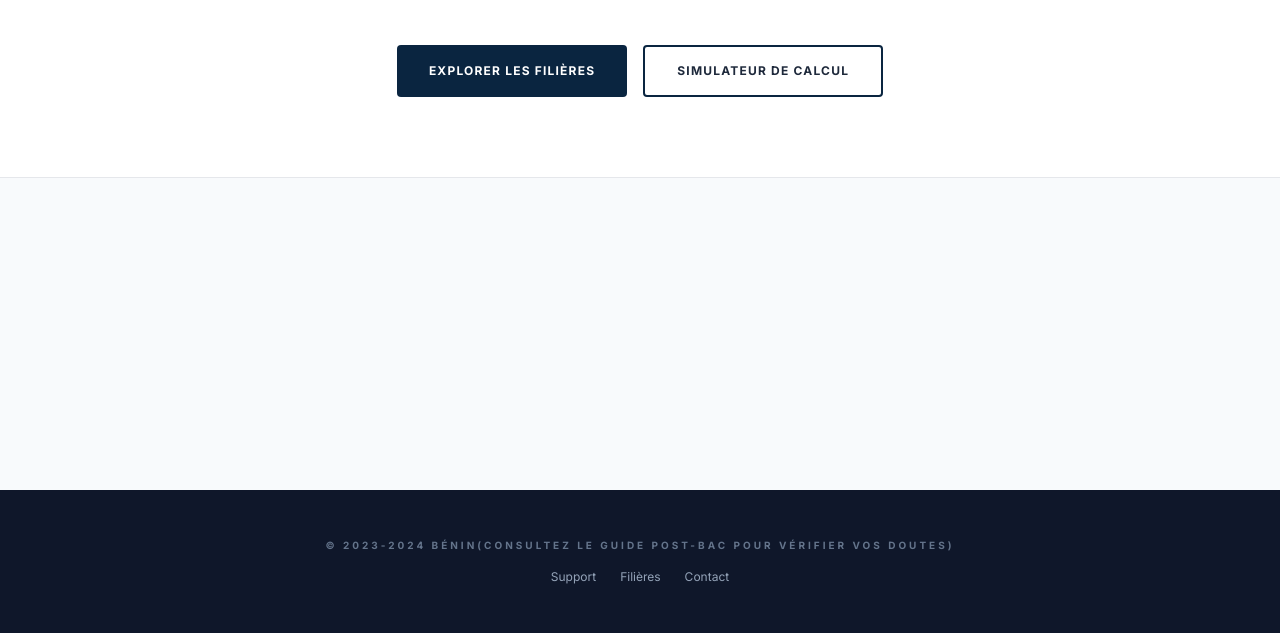
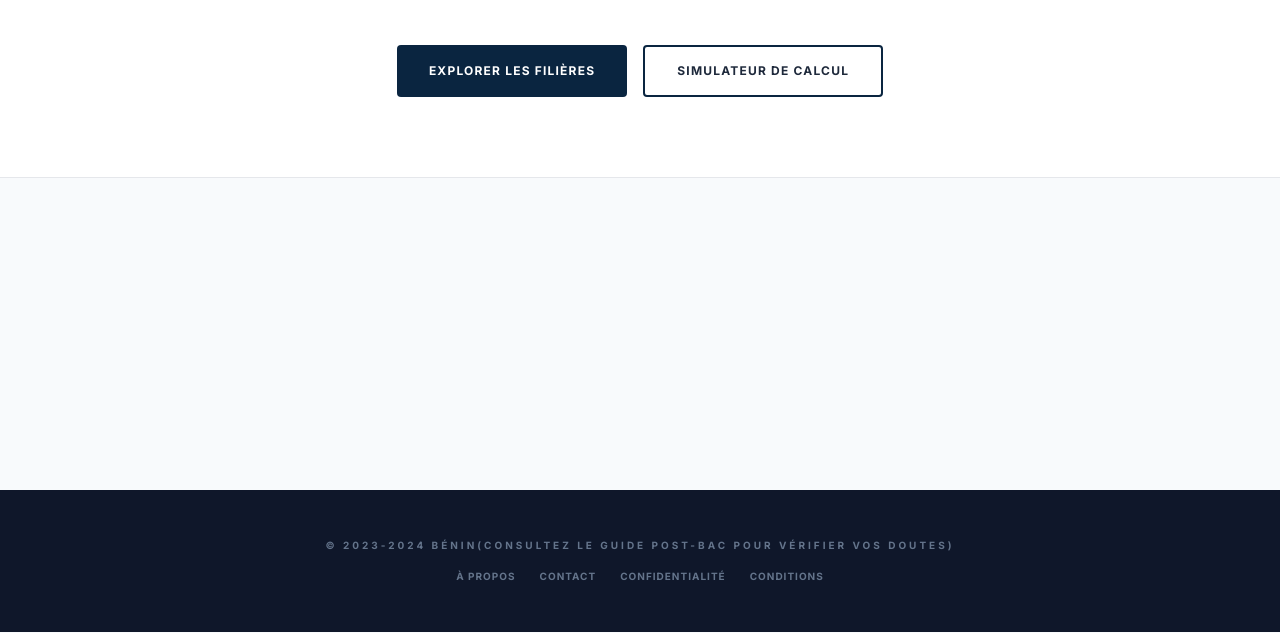
Before and after one commit to NOUESSEDO/Apres-mon-bac, a plain HTML site: page index.html in a window 1280 px wide. Shown: the part 422-1055 px from the top of the page. Drawn offline with nearby package versions, Linux system fonts and the light colour scheme.

Commit message:
mise à jour

```diff
--- a/index.html
+++ b/index.html
@@ -4,6 +4,10 @@
     <meta charset="UTF-8">
     <meta name="viewport" content="width=device-width, initial-scale=1.0">
     <title>Orientation Universitaire 2023-2024 | Bénin</title>
+    <meta name="google-site-verification" content="7xeUfHNFUbtKvP1-u-xSUPcPPIZd0uUPfHOpBDikhpg" />
+    <script async src="https://pagead2.googlesyndication.com/pagead/js/adsbygoogle.js?client=ca-pub-2811595806983618"
+     crossorigin="anonymous"></script>
+     <meta name="description" content="Un guide indépendant pour aider la jeunesse béninoise à choisir son avenir après le BAC. Découvre les domaines et teste tes affinités.">
     <script src="https://cdn.tailwindcss.com"></script>
     <link rel="stylesheet" href="https://cdnjs.cloudflare.com/ajax/libs/font-awesome/6.4.0/css/all.min.css">
     <style>
@@ -75,11 +79,12 @@
     <footer class="bg-slate-900 text-white py-12">
         <div class="max-w-7xl mx-auto px-6 text-center space-y-4">
             <p class="text-[10px] font-bold uppercase tracking-[0.3em] text-slate-500">© 2023-2024 Bénin(Consultez le guide post-bac pour vérifier vos doutes) </p>
-            <div class="flex justify-center space-x-6 text-xs text-slate-400">
-                <a href="1.pdf">Support</a>
-                <a href="1.pdf">Filières</a>
-                <a href="1.pdf">Contact</a>
-            </div>
+            <div class="flex justify-center space-x-6 text-[10px] text-slate-500 uppercase font-bold tracking-widest mt-8">
+    <a href="about.html" class="hover:text-gold">À propos</a>
+    <a href="contact.html" class="hover:text-gold">Contact</a>
+    <a href="privacy.html" class="hover:text-gold">Confidentialité</a>
+    <a href="terms.html" class="hover:text-gold">Conditions</a>
+</div>
         </div>
     </footer>
 
```
